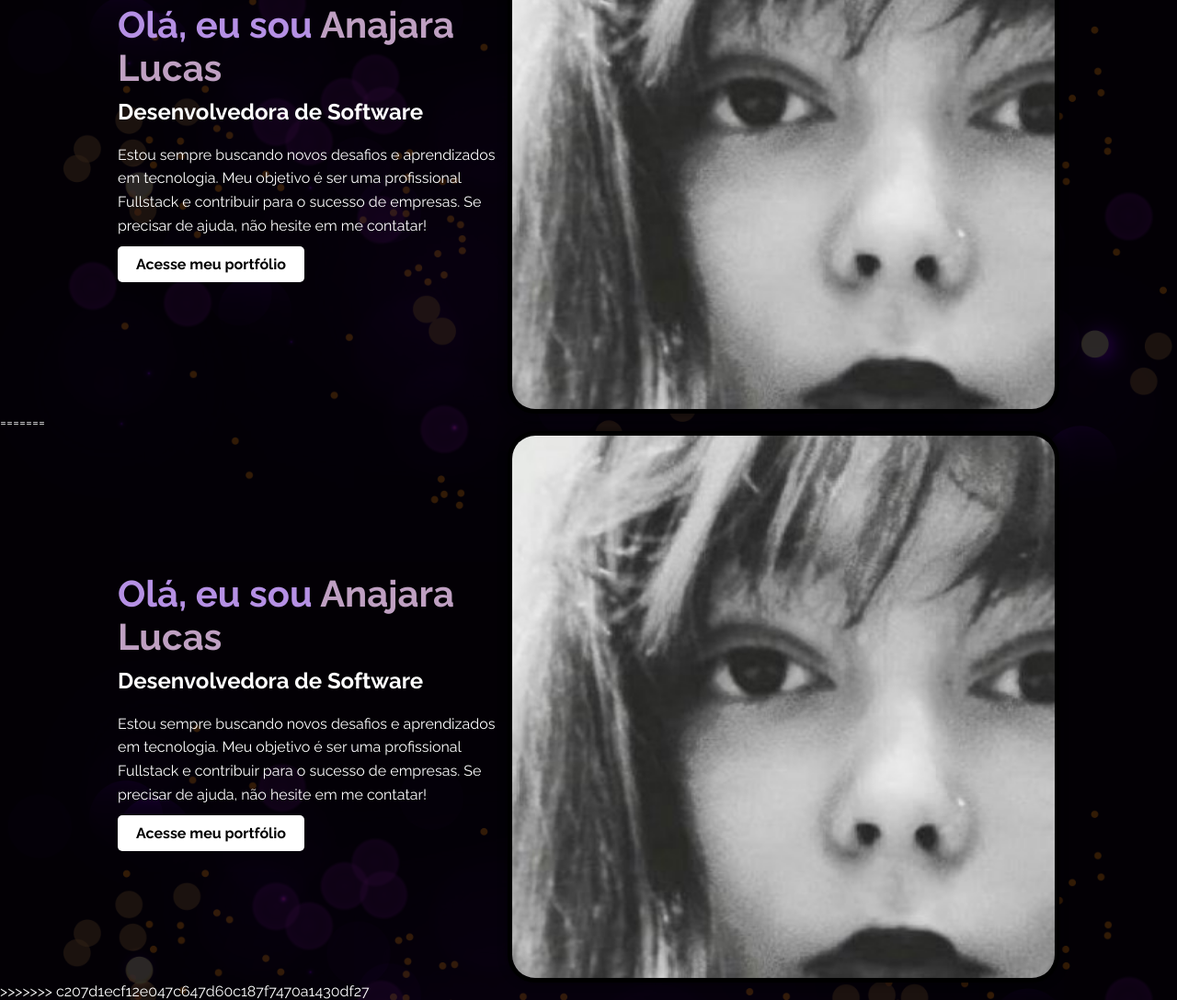
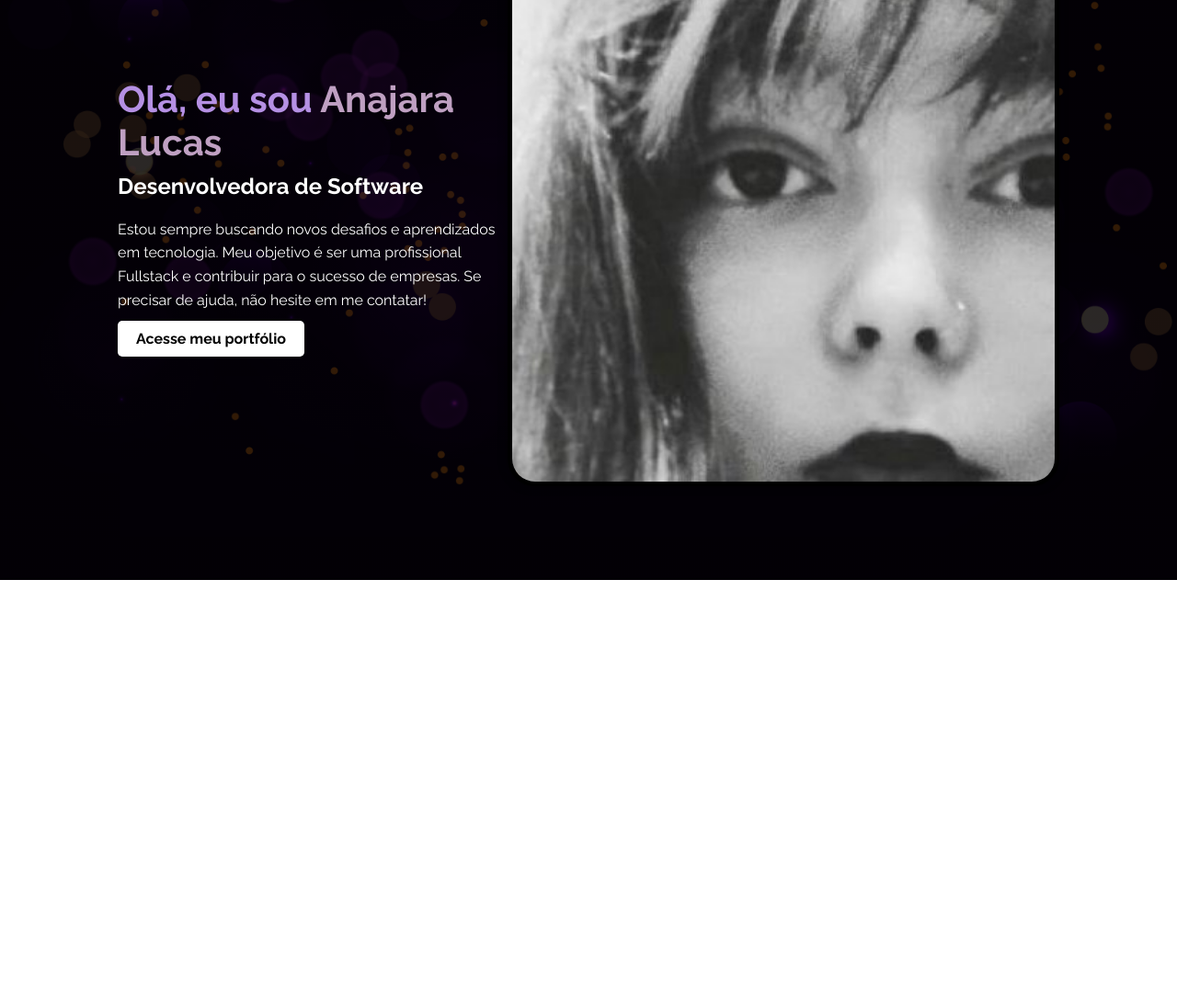
Before and after one commit to Anajaraa/portfolioo, a plain HTML site: page index.html in a window 1280 px wide. Shown: the part 169-1257 px from the top of the page at 92% size. After the commit the page ends 800 px from the top, so only its background shows below. Drawn offline with Linux system fonts and the light colour scheme.

Commit message:
retirar conteudo duplicado

```diff
--- a/index.html
+++ b/index.html
@@ -1,4 +1,4 @@
-<<<<<<< HEAD
+
 <!DOCTYPE html>
 <html lang="pt">
 <head>
@@ -23,28 +23,3 @@
     </div>
 </body>
 </html>
-=======
-<!DOCTYPE html>
-<html lang="pt">
-<head>
-    <meta charset="UTF-8">
-    <meta name="viewport" content="width=device-width, initial-scale=1.0">
-    <title>Anajara M Lucas</title>
-    <link href="https://fonts.googleapis.com/css2?family=Raleway:wght@400;700&display=swap" rel="stylesheet">
-    <link rel="stylesheet" href="style2.css">
-</head>
-<body>
-    <div class="container">
-        <div class="left-section">
-            <h1>Olá, eu sou <span>Anajara Lucas</span></h1>
-            <h2>Desenvolvedora de Software</h2>
-            <p>Estou sempre buscando novos desafios e aprendizados em tecnologia. Meu objetivo é ser uma profissional Fullstack e contribuir para o sucesso de empresas. Se precisar de ajuda, não hesite em me contatar!</p>
-            <a href="skills.html" class="btn">Acesse meu portfólio</a>
-        </div>
-        <div class="right-section">
-            <img src="perfil1.jpg" alt="Foto de Anajara Lucas">
-        </div>
-    </div>
-</body>
-</html>
->>>>>>> c207d1ecf12e047c647d60c187f7470a1430df27
```
Also changed, not shown: feedback.html (+1 -1 lines).
